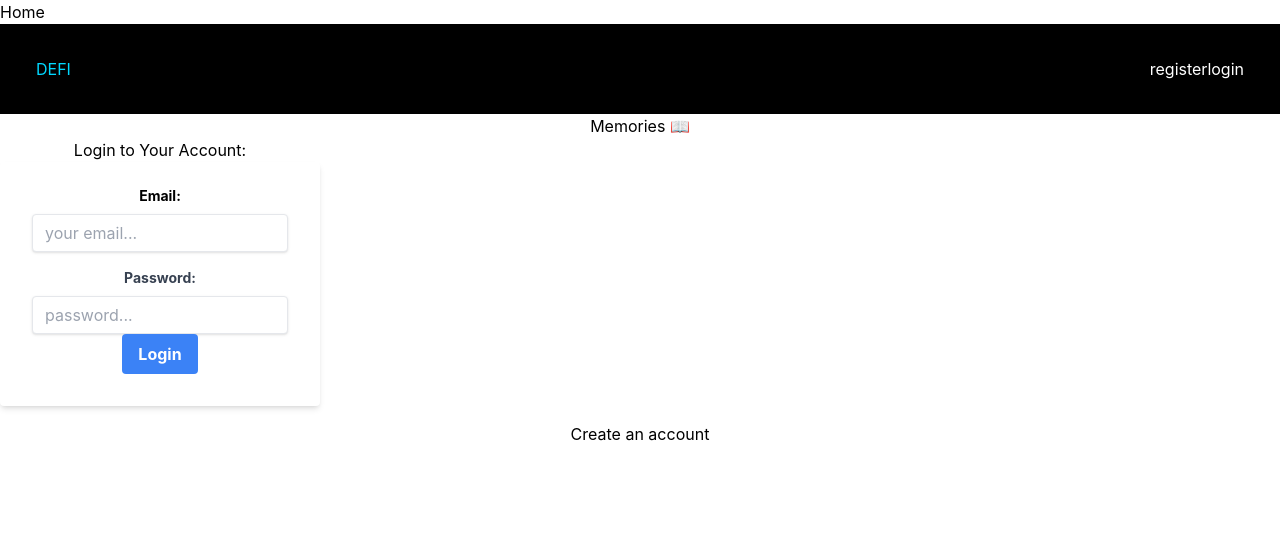
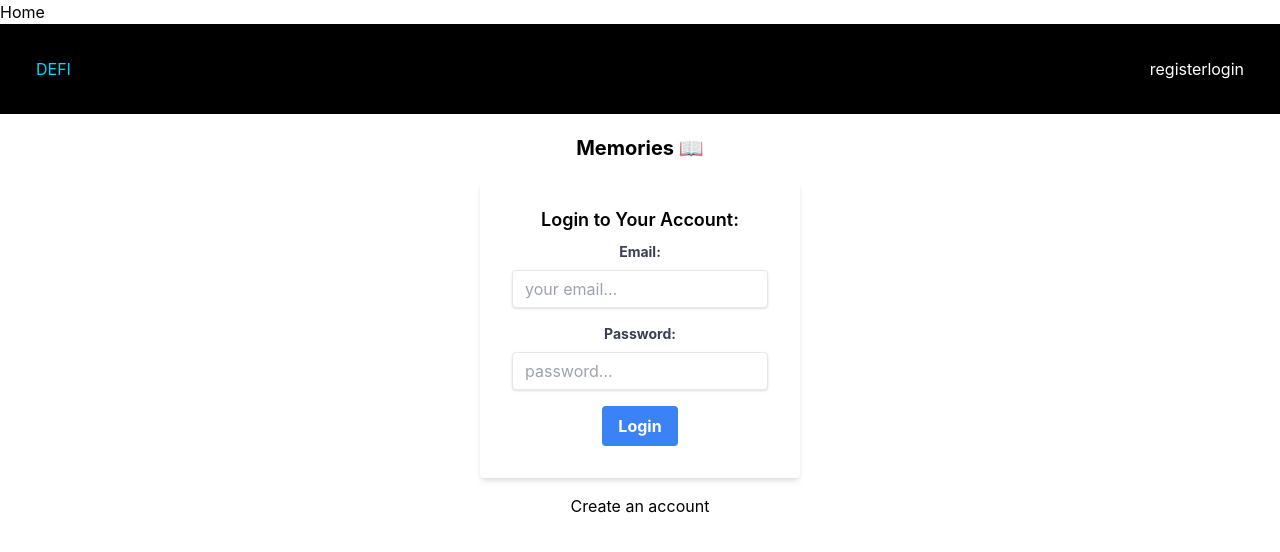
Before and after one commit to JamesOnwordi/memories_client, a React (Create React App) app: page / in a window 1280 px wide. Shown: the top 552 px of the page. Built offline with nearby package versions, Linux system fonts and the light colour scheme.

Commit message:
updating styles

```diff
--- a/src/components/pages/Login.jsx
+++ b/src/components/pages/Login.jsx
@@ -46,18 +46,15 @@ export default function Login({ currentUser, setCurrentUser }) {
 	}
 
 	return (
-		<div className='w-full max-w-xs'>
-			<h2>Login to Your Account:</h2>
+		<div className='w-full max-w-xs mx-auto bg-white shadow-md rounded px-8 pt-6 pb-8 mb-4'>
+			<h2 className='text-lg font-semibold mb-2'>Login to Your Account:</h2>
 
 			<p>{msg}</p>
 
-			<form
-				className='bg-white shadow-md rounded px-8 pt-6 pb-8 mb-4'
-				onSubmit={handleSubmit}
-			>
+			<form onSubmit={handleSubmit}>
 				<div className='mb-4'>
 					<label
-						className='block text-grey-700 text-sm font-bold mb-2'
+						className='block text-gray-700 text-sm font-bold mb-2'
 						htmlFor='email'
 					>
 						Email:
@@ -73,7 +70,7 @@ export default function Login({ currentUser, setCurrentUser }) {
 					/>
 				</div>
 
-				<div>
+				<div className='mb-4'>
 					<label
 						className='block text-gray-700 text-sm font-bold mb-2'
 						htmlFor='password'
--- a/src/components/pages/Register.jsx
+++ b/src/components/pages/Register.jsx
@@ -48,8 +48,8 @@ export default function Register({ currentUser, setCurrentUser }) {
 	}
 
 	return (
-		<div className='w-full max-w-xs'>
-			<h2>Register for an account:</h2>
+		<div className='w-full max-w-xs mx-auto'>
+			<h2 className='text-lg font-semibold'>Register for an account:</h2>
 
 			<p>{msg}</p>
 
@@ -57,6 +57,7 @@ export default function Register({ currentUser, setCurrentUser }) {
 				className='bg-white shadow-md rounded px-8 pt-6 pb-8 mb-4'
 				onSubmit={handleSubmit}
 			>
+				<div className='mb-4'>
 					<label
 						className='block text-gray-700 text-sm font-bold mb-2'
 						htmlFor='name'
@@ -73,7 +74,9 @@ export default function Register({ currentUser, setCurrentUser }) {
 						value={name}
 						required
 					/>
+				</div>
 
+				<div className='mb-4'>
 					<label
 						className='block text-gray-700 text-sm font-bold mb-2'
 						htmlFor='email'
@@ -90,7 +93,9 @@ export default function Register({ currentUser, setCurrentUser }) {
 						value={email}
 						required
 					/>
+				</div>
 
+				<div className='mb-4'>
 					<label
 						className='block text-gray-700 text-sm font-bold mb-2'
 						htmlFor='password'
@@ -107,6 +112,7 @@ export default function Register({ currentUser, setCurrentUser }) {
 						value={password}
 						required
 					/>
+				</div>
 
 				<button
 					className='bg-blue-500 hover:bg-blue-700 text-white font-bold py-2 px-4 rounded focus:outline-none focus:shadow-outline'
--- a/src/components/pages/Welcome.jsx
+++ b/src/components/pages/Welcome.jsx
@@ -39,7 +39,7 @@ export default function Welcome({ currentUser, setCurrentUser }) {
 
 	return (
 		<div className='container mx-auto'>
-			<h1>Memories 📖</h1>
+			<h1 className='text-xl text-center font-bold my-5'>Memories 📖</h1>
 
 			{!currentUser ? noUser : yesUser}
 		</div>
```
Lines whose indentation alone changed are shown as unchanged.
